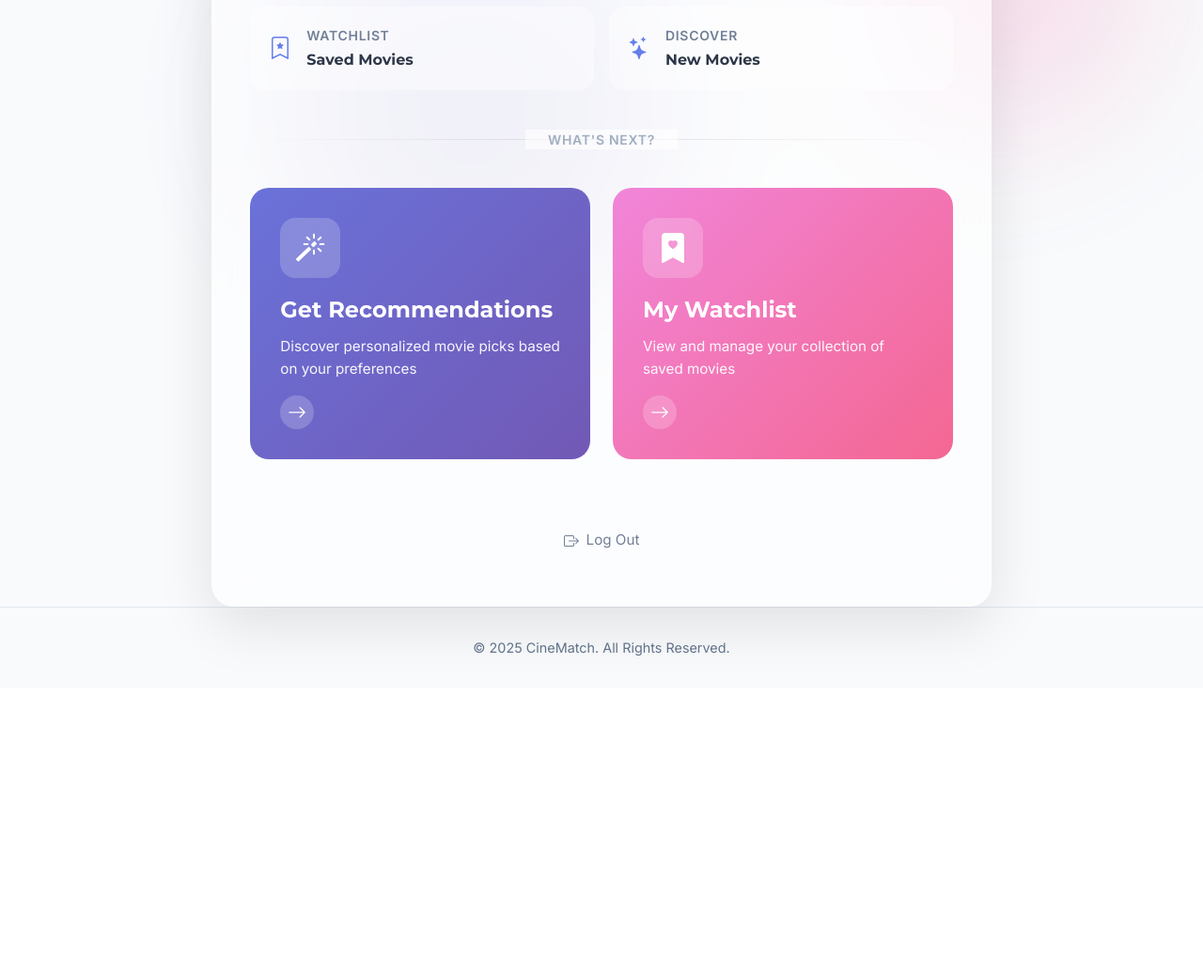
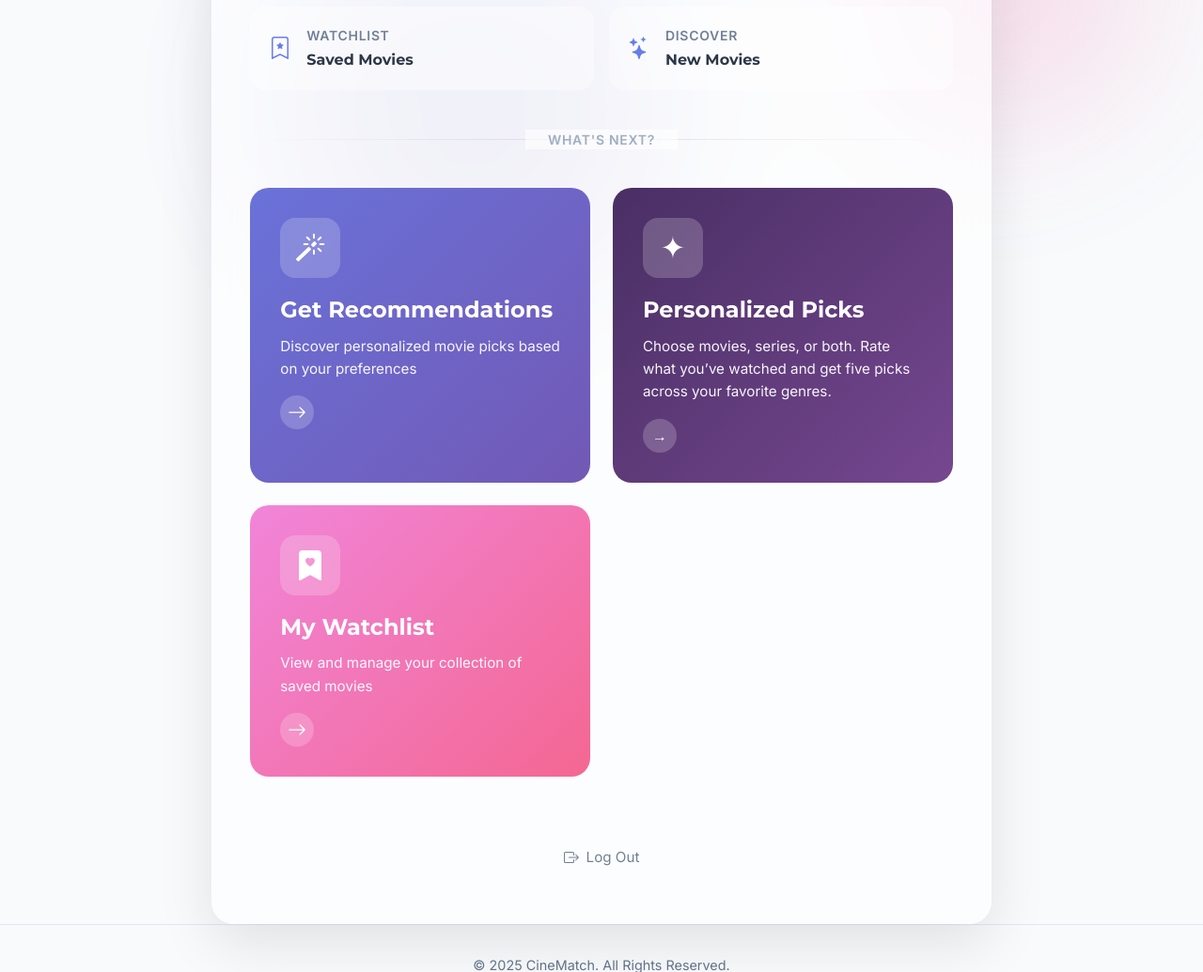
Before and after one commit to sidddev006/CineMatch, a Flask app: page /home in a window 1280 px wide. Shown: the part 328-1363 px from the top of the page at 94% size. Before the commit the page ends 1027 px from the top, so only its background shows below. Run offline with Flask 3, Linux system fonts and the light colour scheme; a user stored in the database is signed in; some libraries are stand-ins or nearby versions.

Commit message:
Add personalized discovery to the CineMatch dashboard

```diff
--- a/templates/home.html
+++ b/templates/home.html
@@ -55,6 +55,14 @@
                                     <div class="card-arrow"><svg xmlns="http://www.w3.org/2000/svg" width="20" height="20" fill="currentColor" class="bi bi-arrow-right" viewBox="0 0 16 16">
                                         <path fill-rule="evenodd" d="M1 8a.5.5 0 0 1 .5-.5h11.793l-3.147-3.146a.5.5 0 0 1 .708-.708l4 4a.5.5 0 0 1 0 .708l-4 4a.5.5 0 0 1-.708-.708L13.293 8.5H1.5A.5.5 0 0 1 1 8z" />
                                     </svg></div>
+                                </div>
+                            </a>
+                            <a href="/haunted" class="action-card card-personalized">
+                                <div class="card-icon"><span style="font-size:2rem">✦</span></div>
+                                <div class="card-content">
+                                    <h3 class="card-title">Personalized Picks</h3>
+                                    <p class="card-description">Choose movies, series, or both. Rate what you’ve watched and get five picks across your favorite genres.</p>
+                                    <div class="card-arrow">→</div>
                                 </div>
                             </a>
                             <a href="/watchlist" class="action-card card-watchlist">
@@ -357,6 +365,9 @@
         .card-watchlist {
             background: linear-gradient(135deg, #f093fb 0%, #f5576c 100%);
         }
+        .card-personalized {
+            background: linear-gradient(135deg, #34234f 0%, #8d54a7 100%);
+        }
 
     /* NEW: Enhanced hover effect with background position animation */
         .action-card {
```
